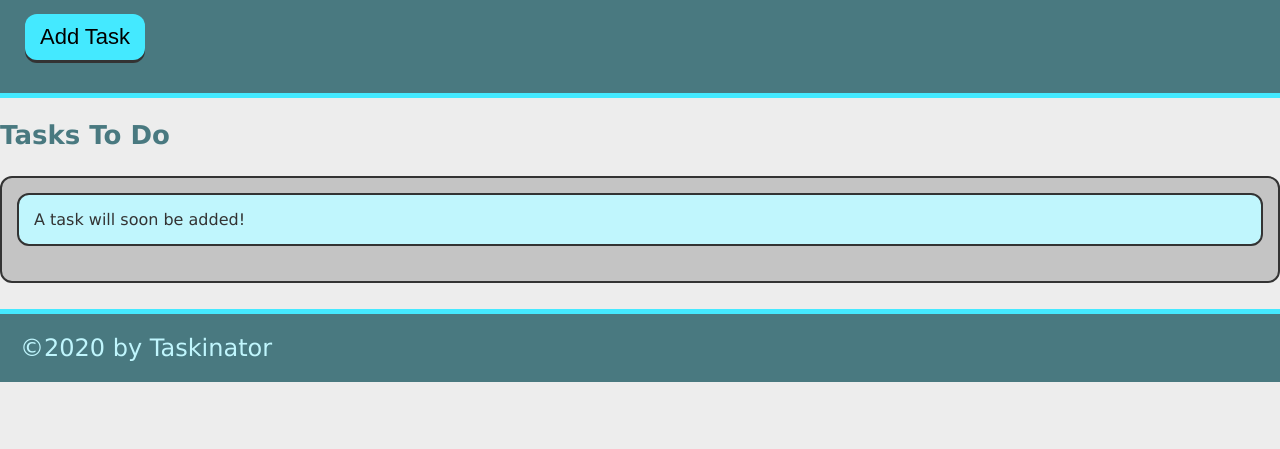
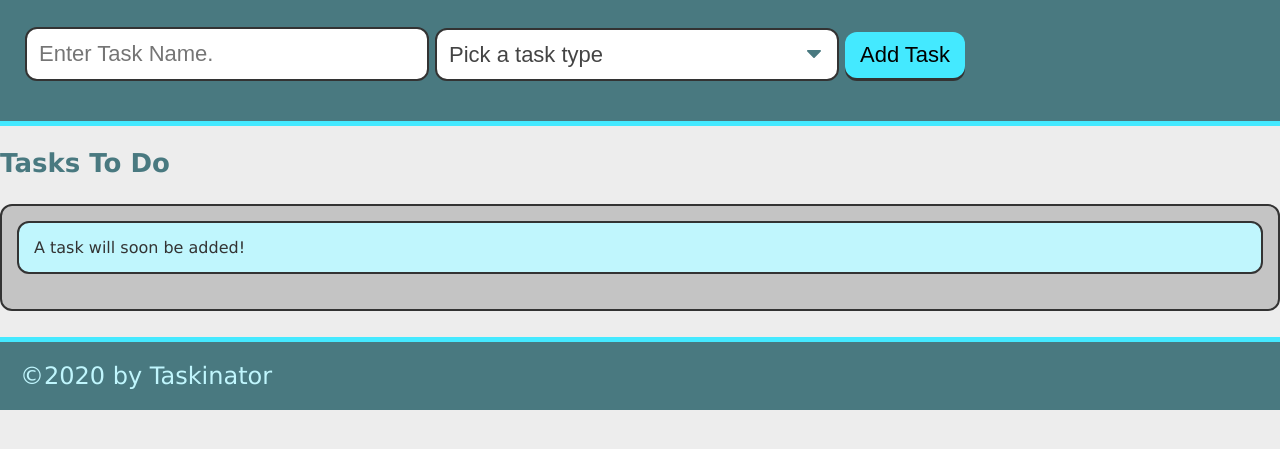
Before and after one commit to sgtratchet/taskinator, a plain HTML site: page index.html in a window 1280 px wide. Shown: the part 115-564 px from the top of the page. Drawn offline with Linux system fonts and the light colour scheme.

Commit message:
added form elements

```diff
--- a/index.html
+++ b/index.html
@@ -11,7 +11,22 @@
     <header>
         <h1 class='page-title'>Taskinator</h1>
         <p>click the button below to add a new task!</p>
-        <button class='btn' id="save-task">Add Task</button>
+        <form id="task-form">
+            <div class="form-group">
+                <input type="text" name="task-name" class ="text-input" placeholder="Enter Task Name."/>
+            </div>
+            <div class ="form-group">
+                <select name='task-type'class ="select-dropdown">
+                    <option value="" disabled selected>Pick a task type</option>
+                    <option value='Print'>Print</option>
+                    <option value="Web">Web</option>
+                    <option value="Mobile">Mobile</option>
+                </select>
+            </div>
+            <div class="form-group">
+                <button class='btn' id="save-task" type ="submit">Add Task</button>
+            </div>
+        </form>
     </header>
     <section class='list-title'>
         <h2 class='list-title'>Tasks To Do</h2>
```
